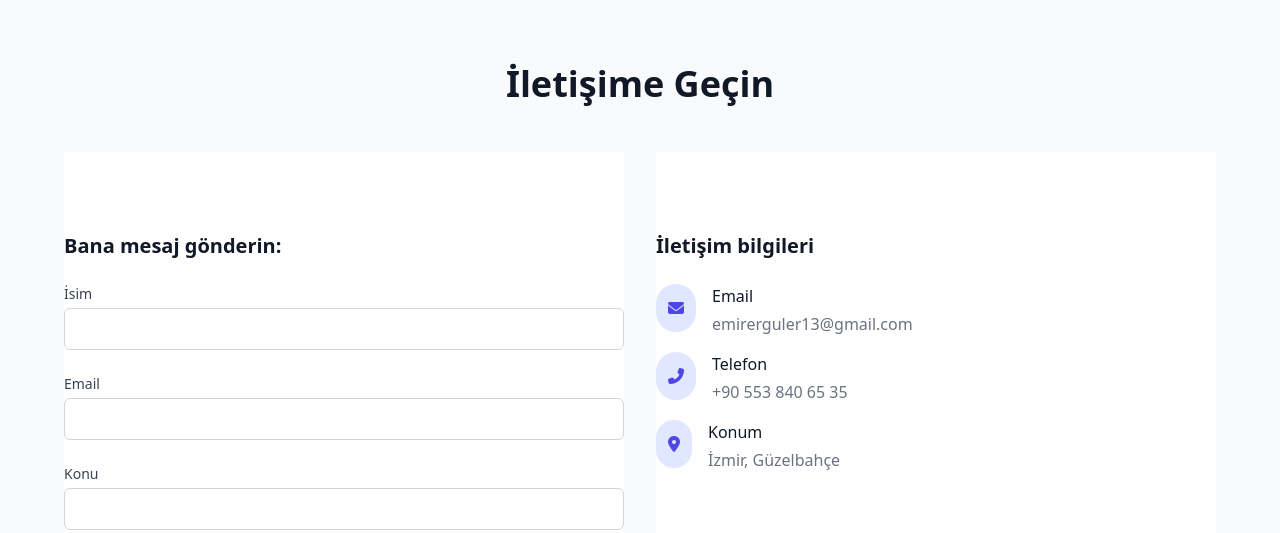
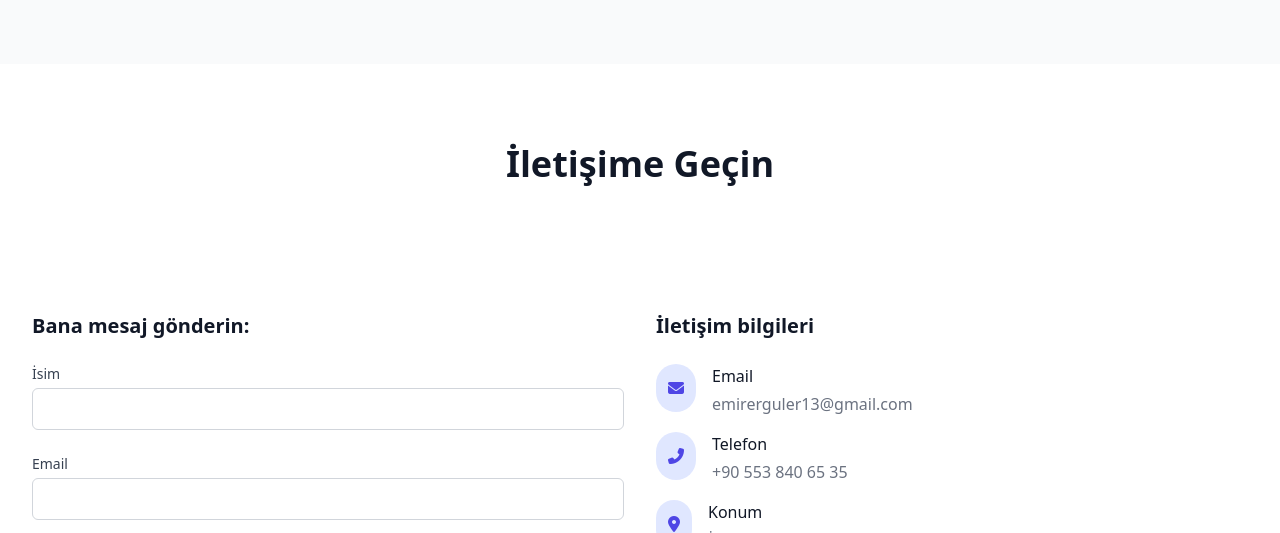
Before and after one commit to emirerguler/emirerguler.github.io, a plain HTML site: page index.html in a window 1280 px wide. Shown: the part 2542-3075 px from the top of the page. Drawn offline with nearby package versions, Linux system fonts and the light colour scheme.

Commit message:
Update index.html

```diff
--- a/index.html
+++ b/index.html
@@ -380,7 +380,7 @@
     </section>
 
     <!-- Contact Section -->
-    <section id="contact" class="max-w-7xl mx-auto px-4 sm:px-6 lg:px-8">
+    <section id="contact" class="py-20 bg-white dark:bg-gray-800">
         <div class="max-w-7xl mx-auto px-4 sm:px-6 lg:px-8">
             <div class="text-center">
                 <h2 class="text-3xl font-extrabold text-gray-900 sm:text-4xl dark:text-white">
```
